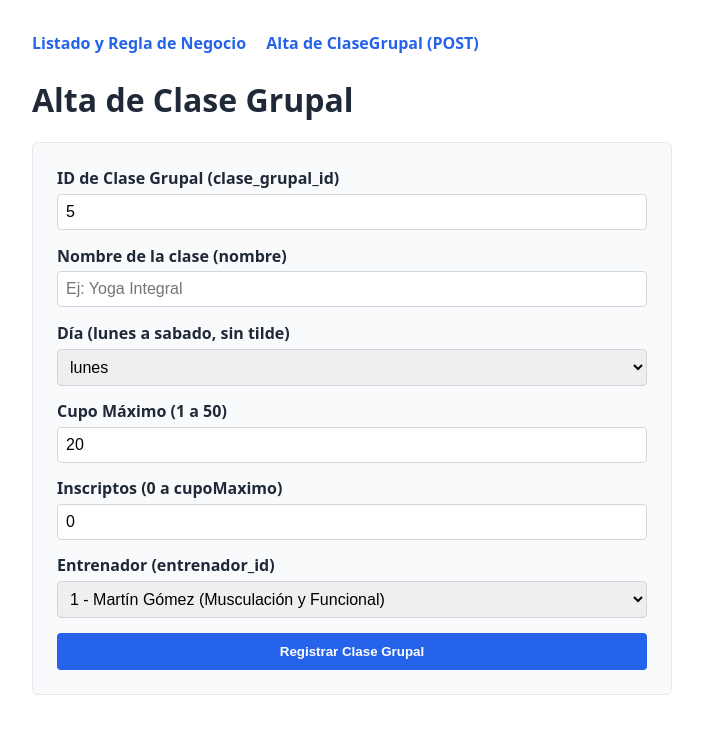
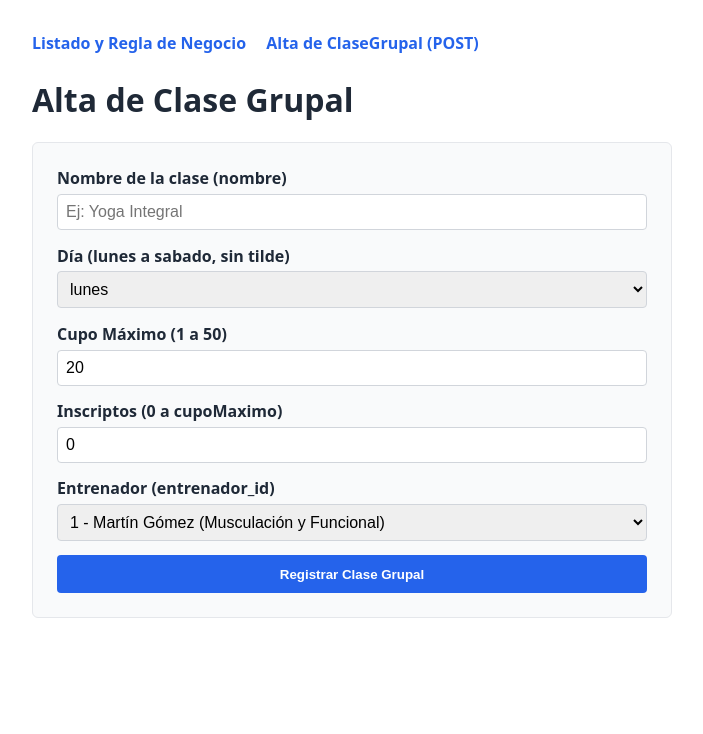
Before and after one commit to nachoaviles09/tp1-backend-aviles, a PHP site: page /formulario.php in a window 1280 px wide. Shown: the top 734 px of the page, without its empty margins (288-991 px from the left). Run offline with PHP 8.4, Linux system fonts and the light colour scheme.

Commit message:
Add files via upload

```diff
--- a/formulario.php
+++ b/formulario.php
@@ -10,20 +10,30 @@ $entrenadores = [
     new Entrenador(3, 'Diego', 'Peralta', 'diego.peralta@gym.com', 'CrossFit', 'MAT-3150'),
 ];
 
+// Clases existentes (misma base que en index.php) para calcular el siguiente ID
+$clasesGrupales = [
+    new ClaseGrupal(1, 'CrossFit Intenso', 'lunes', 20, 20, 3),
+    new ClaseGrupal(2, 'Spinning Nocturno', 'miercoles', 15, 12, 2),
+    new ClaseGrupal(3, 'Funcional Full Body', 'viernes', 25, 18, 1),
+    new ClaseGrupal(4, 'HIIT Sabatino', 'sabado', 12, 12, 1),
+];
+
 $mensajeExito = null;
 $mensajeError = null;
 $claseCreada = null;
 
 if ($_SERVER['REQUEST_METHOD'] === 'POST') {
     try {
-        $id = filter_var($_POST['clase_grupal_id'] ?? null, FILTER_VALIDATE_INT);
         $cupoMaximo = filter_var($_POST['cupoMaximo'] ?? null, FILTER_VALIDATE_INT);
         $inscriptos = filter_var($_POST['inscriptos'] ?? null, FILTER_VALIDATE_INT);
         $entrenadorId = filter_var($_POST['entrenador_id'] ?? null, FILTER_VALIDATE_INT);
 
-        if ($id === false || $cupoMaximo === false || $inscriptos === false || $entrenadorId === false) {
-            throw new Exception("Los campos numéricos (ID, cupo máximo, inscriptos y entrenador) deben ser enteros válidos.");
+        if ($cupoMaximo === false || $inscriptos === false || $entrenadorId === false) {
+            throw new Exception("Los campos numéricos (cupo máximo, inscriptos y entrenador) deben ser enteros válidos.");
         }
+
+        // El ID se genera automáticamente en PHP (cantidad de clases + 1)
+        $id = count($clasesGrupales) + 1;
 
         $nombre = (string) ($_POST['nombre'] ?? '');
         $dia = (string) ($_POST['dia'] ?? '');
@@ -37,6 +47,7 @@ if ($_SERVER['REQUEST_METHOD'] === 'POST') {
             $entrenadorId
         );
 
+        $clasesGrupales[] = $claseCreada;
         $mensajeExito = "Clase grupal registrada correctamente.";
     } catch (Exception $e) {
         $mensajeError = $e->getMessage();
@@ -79,7 +90,7 @@ if ($_SERVER['REQUEST_METHOD'] === 'POST') {
         <div class="alert ok">
             <strong><?= htmlspecialchars($mensajeExito) ?></strong>
             <ul>
-                <li><strong>clase_grupal_id:</strong> <?= $claseCreada->getClaseGrupalId() ?></li>
+                <li><strong>clase_grupal_id (generado):</strong> <?= $claseCreada->getClaseGrupalId() ?></li>
                 <li><strong>nombre:</strong> <?= htmlspecialchars($claseCreada->getNombre()) ?></li>
                 <li><strong>dia:</strong> <?= htmlspecialchars($claseCreada->getDia()) ?></li>
                 <li><strong>cupoMaximo:</strong> <?= $claseCreada->getCupoMaximo() ?></li>
@@ -91,11 +102,6 @@ if ($_SERVER['REQUEST_METHOD'] === 'POST') {
     <?php endif; ?>
 
     <form method="POST" action="formulario.php" novalidate>
-        <label>
-            ID de Clase Grupal (clase_grupal_id)
-            <input type="number" name="clase_grupal_id" min="1" value="<?= htmlspecialchars((string) ($_POST['clase_grupal_id'] ?? '5')) ?>" required>
-        </label>
-
         <label>
             Nombre de la clase (nombre)
             <input type="text" name="nombre" value="<?= htmlspecialchars((string) ($_POST['nombre'] ?? '')) ?>" placeholder="Ej: Yoga Integral" required>
```
